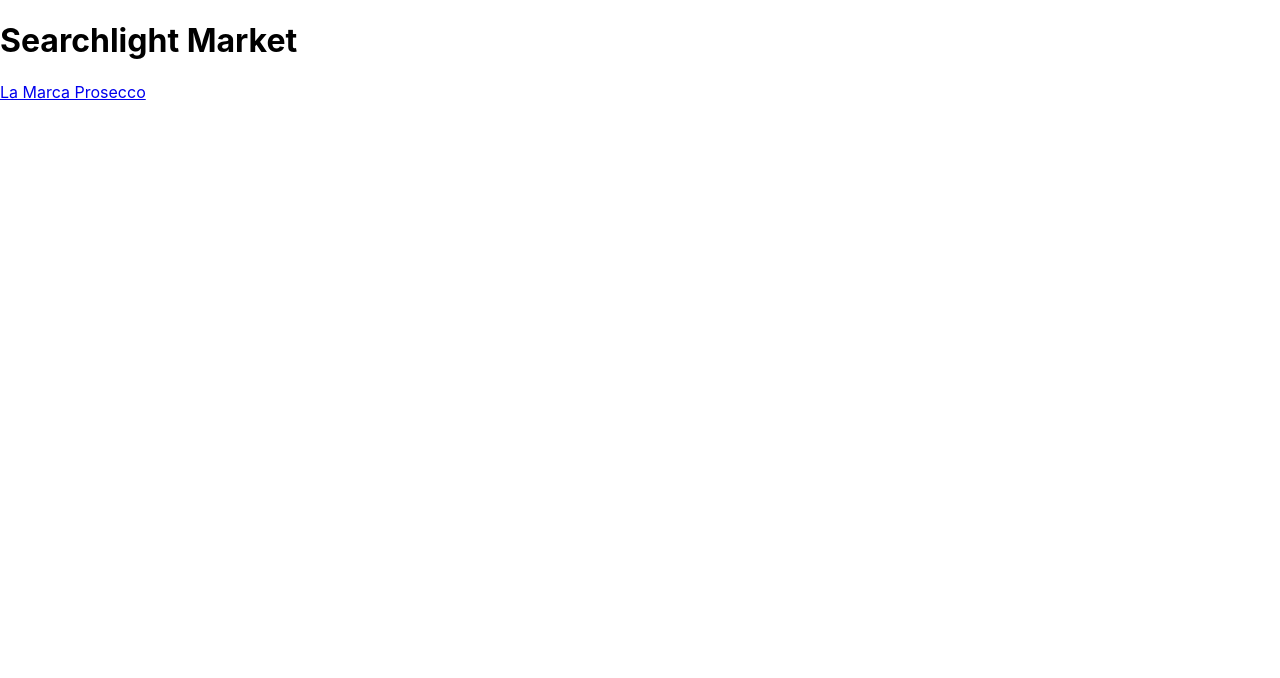
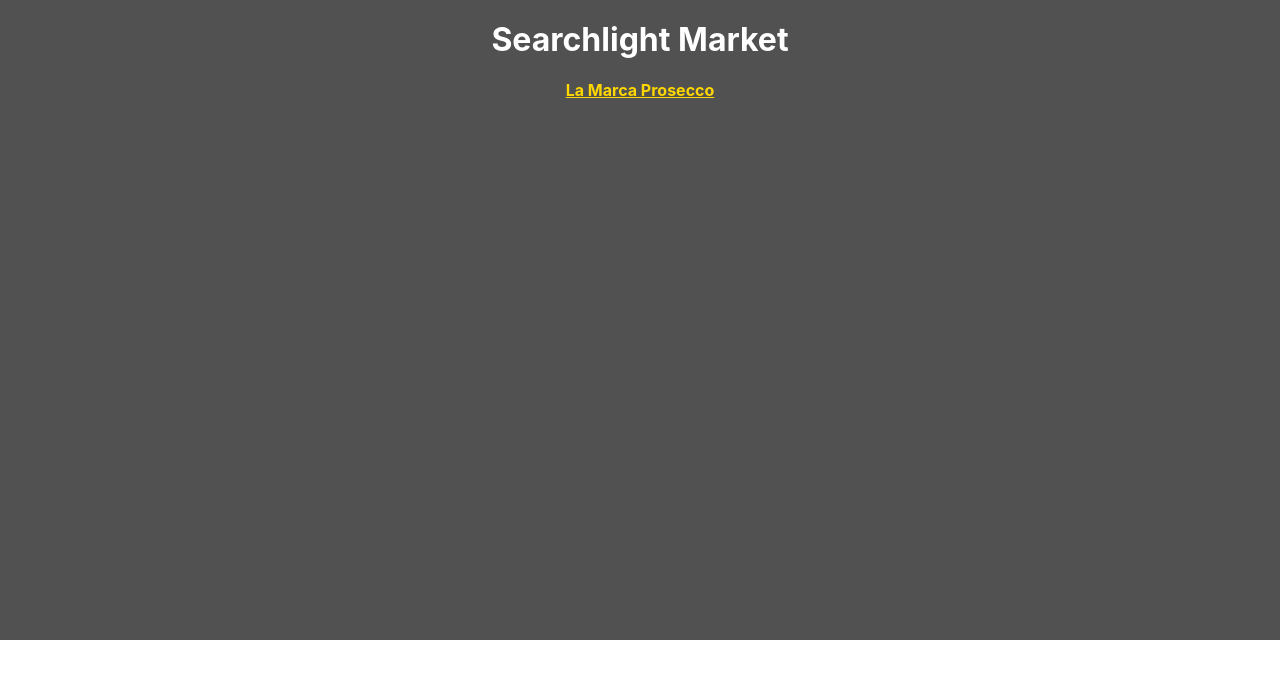
Before and after one commit to DeBoer753/searchlight-market-PROJECT, a React (Create React App) app: page / in a window 1280 px wide. Shown: the top 678 px of the page. Built offline with nearby package versions, Linux system fonts and the light colour scheme.

Commit message:
changed title in index html and other things

```diff
--- a/public/index.html
+++ b/public/index.html
@@ -24,7 +24,7 @@
       work correctly both with client-side routing and a non-root public URL.
       Learn how to configure a non-root public URL by running `npm run build`.
     -->
-    <title>React App</title>
+    <title>Hello</title>
   </head>
   <body>
     <noscript>You need to enable JavaScript to run this app.</noscript>
--- a/src/App.js
+++ b/src/App.js
@@ -6,7 +6,7 @@ import { BrowserRouter, Routes, Route } from 'react-router-dom';
 import Home from '../src/Routes/Home'
 
 // CARDS
-import LaMarca750Card from './Cards/LaMarcaProsecco';
+import LaMarcaProsecco from './Cards/LaMarcaProsecco';
 
 // CSS
 import './App.css';
@@ -19,7 +19,7 @@ const App = () => {
         <Routes>
           <Route index element={<Home />} />
           <Route path='/' element={<Home />}/>
-          <Route path='/la-marca-prosecco-750' element={<LaMarca750Card />}/>
+          <Route path='/la-marca-prosecco' element={<LaMarcaProsecco />}/>
         </Routes>
       </BrowserRouter>
     </div>
--- a/src/Cards/LaMarcaProsecco.css
+++ b/src/Cards/LaMarcaProsecco.css
@@ -181,6 +181,9 @@
     -webkit-background-clip: text;
     color: transparent; */
 }
+.flip-card-front .mini-box-2 span {
+    font-weight: bold;
+}
 .flip-card-front .mini-box-2 h6 {
     margin-top: 5px;
     font-size: 8px;
--- a/src/Cards/LaMarcaProsecco.jsx
+++ b/src/Cards/LaMarcaProsecco.jsx
@@ -50,7 +50,7 @@ const LaMarcaProsecco = () => {
                                         <h4>Score</h4>
                                         <hr />
                                         <h5 className='score'>3.8 / 5</h5>
-                                        <h6>• 30K+ Ratings on Vivino •</h6>
+                                        <h6>• <span>30K+</span> Ratings on Vivino •</h6>
                                     </div>
                                     <div className='mini-box-3'>
                                         <h4>Taste</h4>
--- a/src/Routes/Home.css
+++ b/src/Routes/Home.css
@@ -1,3 +1,14 @@
 .home-container {
-    background: rgb(255, 255, 255)a(255, 0, 0, 0);
+    background-color: rgb(81, 81, 81);
+    height: 100vh;
+    text-align: center;
 }
+.home-container h1 {
+    margin-top: 0;
+    padding-top: 20px;
+    color: white;
+}
+a {
+    font-weight: bold;
+    color: gold;
+}
```
